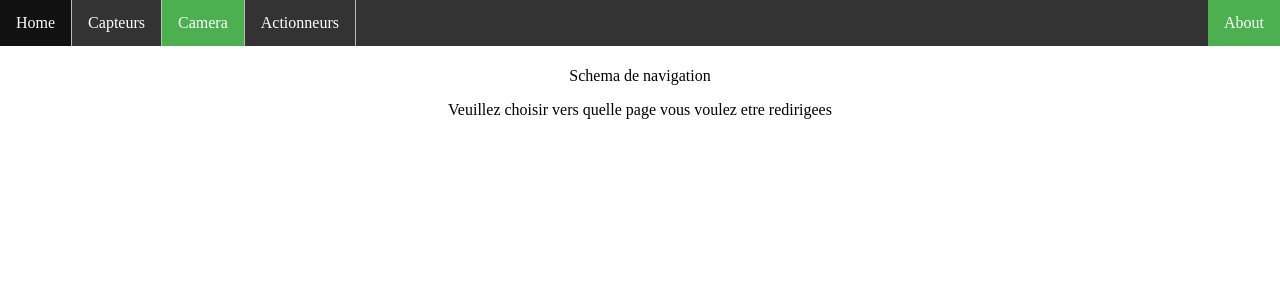
After one commit to Amaurybox/Projet-APP-informatique, a PHP site: page /Camera1.html in a window 1280 px wide. The commit adds this page. Shown: the top 300 px of the page. Run offline with PHP 8.4, Linux system fonts and the light colour scheme.

Commit message:
Changement CSS

```diff
--- /dev/null
+++ b/untitled/Camera1.html
@@ -0,0 +1,25 @@
+<!DOCTYPE html>
+<html>
+<head>
+    <link rel="stylesheet" href="CssSite1.css" />
+    <meta name="viewport" content="width=device-width, initial-scale=1.0">
+
+</head>
+<body>
+
+<ul class="horinav">
+    <li><a href="Acceuil.html">Home</a></li>
+    <li><a href="Capteurs.html">Capteurs</a></li>
+    <li><a class="active" href="Camera1.html">Camera</a></li>
+    <li><a href="Actionneur1.html">Actionneurs</a></li>
+    <li style="float:right"><a class="active" href="about.html">About</a></li>
+</ul>
+
+<div class="content">
+    <h2>Votre Acceuil</h2>
+    <p>Schema de navigation</p>
+    <p>Veuillez choisir vers quelle page vous voulez etre redirigees</p>
+</div>
+
+</body>
+</html>
--- a/untitled/CssSite1.css
+++ b/untitled/CssSite1.css
@@ -2,15 +2,19 @@
 
 body {margin: 0;}
 
-ul.horinav{
+/*.horinav{
     display: table;
-    width: 400px;
+    width: 800px;
     margin: 100px auto;
     background-color: #f1f1f1;
     padding:10px;
-//position: fixed;
     height: 100%;
     overflow: auto;
+    display: table-cell;
+    display: block;
+    color: #000;
+    padding: 16px 100px;
+    text-decoration: none;
 }
 ul.horinav li{
     display: table-cell;
@@ -21,6 +25,44 @@ ul.horinav li a {
     color: #000;
     padding: 16px 100px;
     text-decoration: none;
+}*/
+
+
+
+ul.horinav {
+    list-style-type: none;
+    margin: 0;
+    padding: 0;
+    overflow: hidden;
+    background-color: #333;
+    position: fixed;
+    top: 0;
+    width: 100%;
+}
+
+li {
+    float: left;
+    border-right: 1px solid #bbb;
+}
+
+li a {
+    display: block;
+    color: white;
+    text-align: center;
+    padding: 14px 16px;
+    text-decoration: none;
+}
+
+li:last-child {
+    border-right: none;
+}
+
+li a:hover:not(.active) {
+    background-color: #111;
+}
+
+.active {
+    background-color: #4CAF50;
 }
 
 .imp
```
Also changed, not shown: untitled/About.html (added, +10 -0 lines), untitled/Acceuil.html (+5 -4 lines), untitled/Actionneur1.html (added, +25 -0 lines), untitled/Capteurs.html (added, +25 -0 lines).
